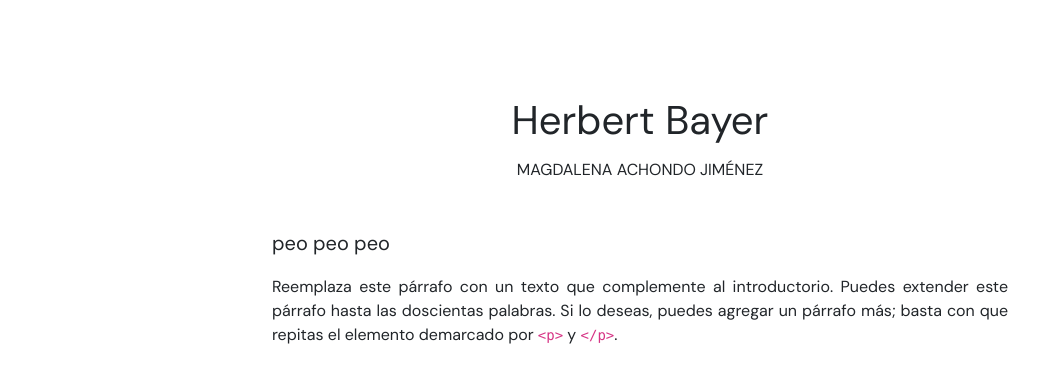
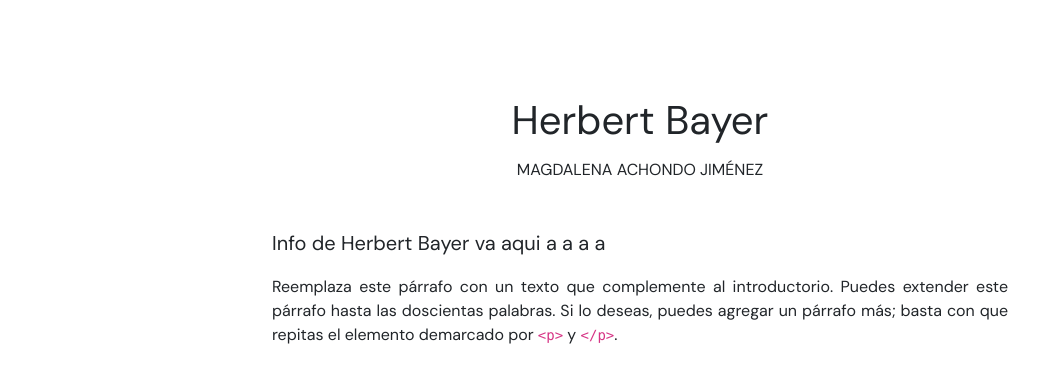
Before and after one commit to MagdalenaAchondo/infografia-digital-primera-clase, a plain HTML site: page index.html in a window 1280 px wide. Shown: the top 390 px of the page, without its empty margins (0-1059 px from the left). Drawn offline with nearby package versions, Linux system fonts and the light colour scheme.

Commit message:
Update index.html

```diff
--- a/index.html
+++ b/index.html
@@ -25,7 +25,7 @@
 
                     <h2 class="fs-6 mb-5 text-center text-uppercase">Magdalena Achondo Jiménez</h2>
 
-                    <p class="lead">peo peo peo</p>
+                    <p class="lead">Info de Herbert Bayer va aqui a a a a</p>
 
                     <p>Reemplaza este párrafo con un texto que complemente al introductorio. Puedes extender este párrafo hasta las doscientas palabras. Si lo deseas, puedes agregar un párrafo más; basta con que repitas el elemento demarcado por <code>&lt;p&gt;</code> y <code>&lt;/p&gt;</code>.</p>
 
```
